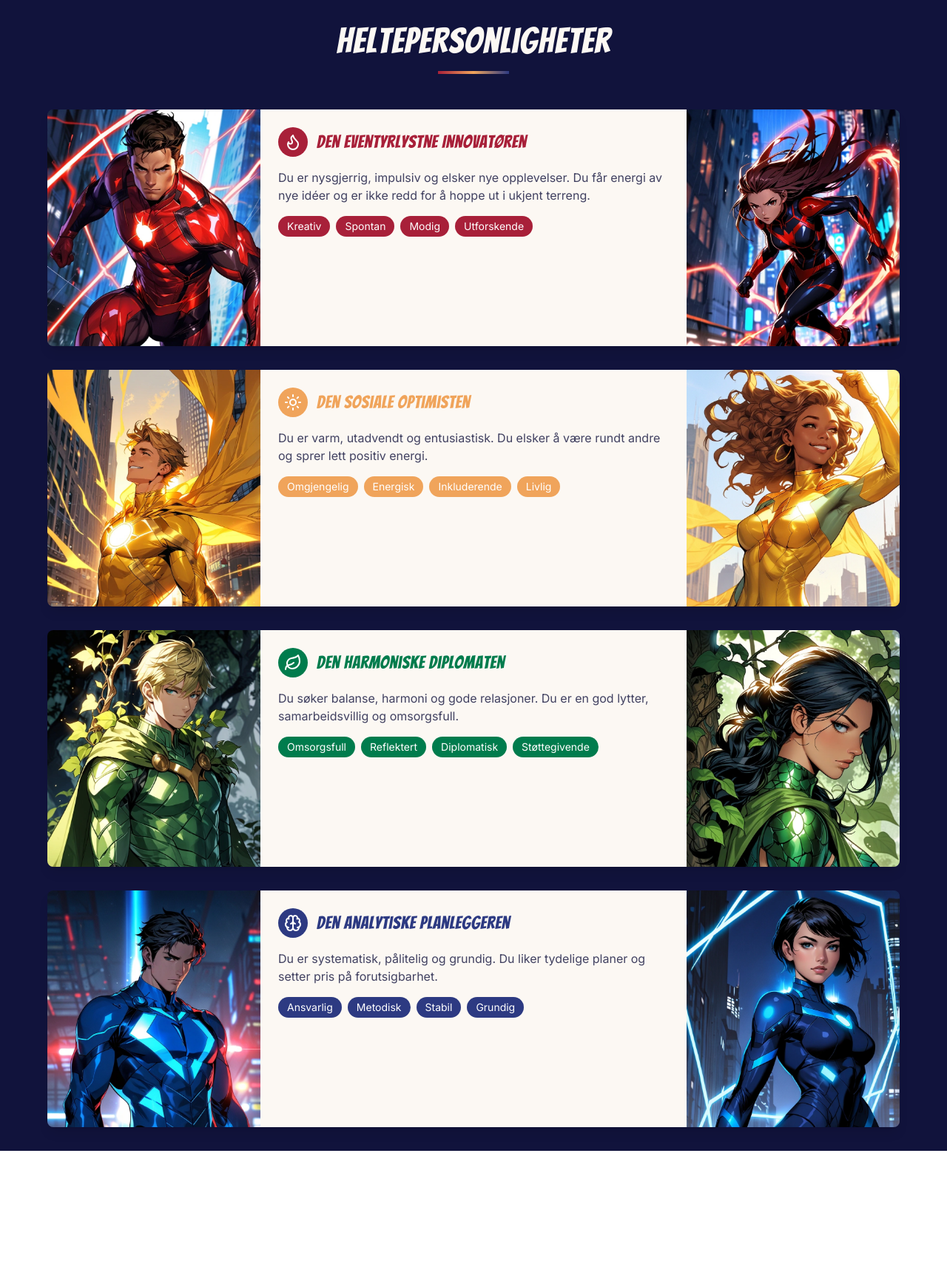
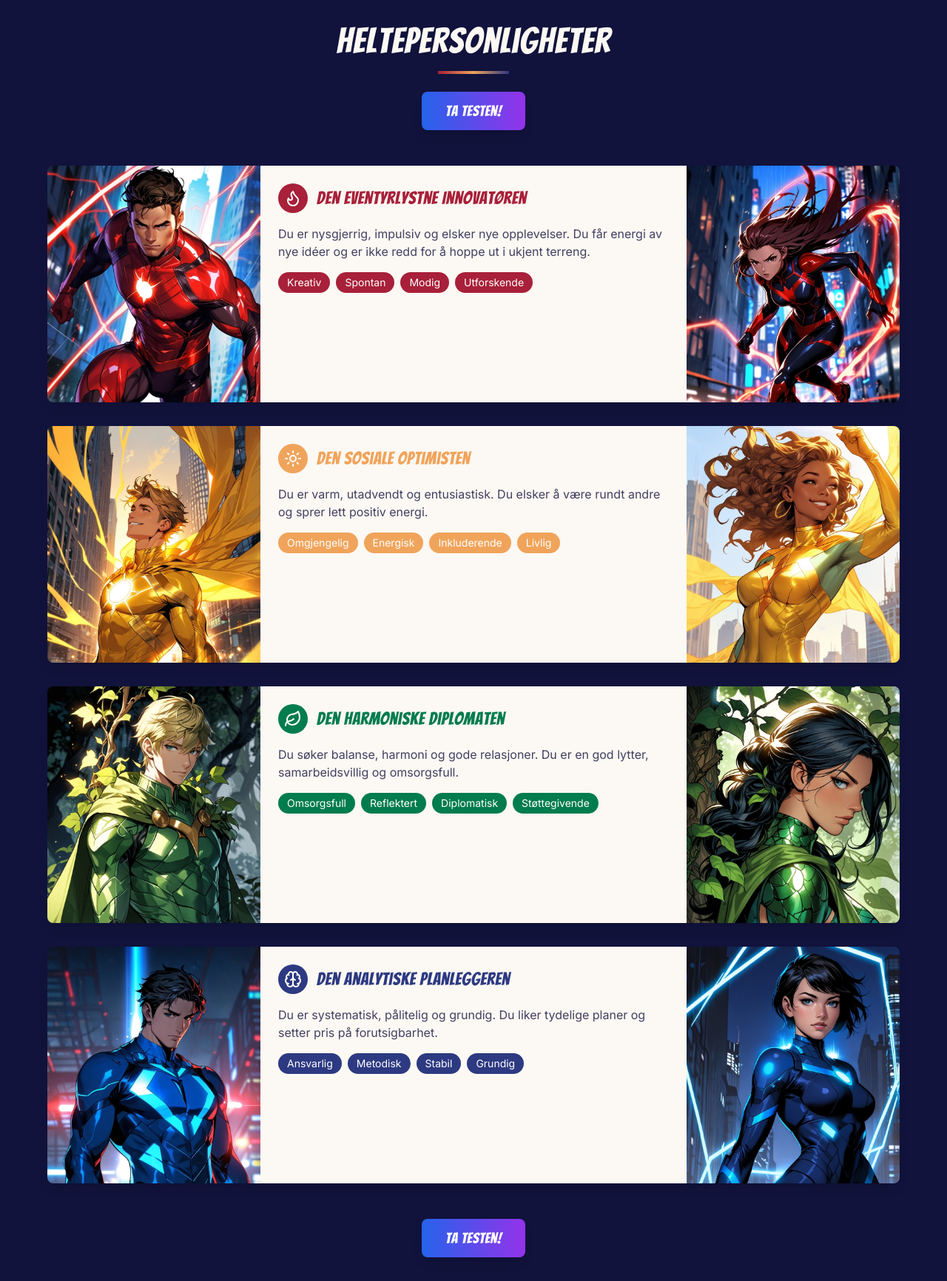
Before and after one commit to JosteinSandKjellsen/hero-app, a Next.js app: page /en/personalities in a window 1280 px wide. Shown: the whole page at 74% size. Before the commit the page ends 1556 px from the top, so only its background shows below. Built offline with nearby package versions, Linux system fonts and the light colour scheme.

Commit message:
Added button for taking the test on  personalities page

```diff
--- a/app/[locale]/personalities/page.tsx
+++ b/app/[locale]/personalities/page.tsx
@@ -1,4 +1,5 @@
 import { useTranslations } from 'next-intl';
+import Link from 'next/link';
 import { PersonalitySection } from '@/app/_components/personalities/PersonalitySection';
 import { personalities } from '@/app/_data/personalities';
 
@@ -11,7 +12,13 @@ export default function PersonalitiesPage(): JSX.Element {
         <h1 className="text-4xl md:text-5xl font-bangers tracking-wide mb-4 text-light">
           {t('title')}
         </h1>
-        <div className="w-24 h-1 bg-gradient-to-r from-red via-yellow to-blue mx-auto"></div>
+        <div className="w-24 h-1 bg-gradient-to-r from-red via-yellow to-blue mx-auto mb-6"></div>
+        <Link
+          href="/"
+          className="inline-block px-8 py-3 bg-gradient-to-r from-blue-600 to-purple-600 hover:from-blue-700 hover:to-purple-700 text-white font-bangers text-xl tracking-wide rounded-lg shadow-lg transition-all transform hover:scale-105"
+        >
+          {t('takeTest')}
+        </Link>
       </div>
 
       <div className="space-y-8">
@@ -19,6 +26,15 @@ export default function PersonalitiesPage(): JSX.Element {
           <PersonalitySection key={personality.color} personality={personality} />
         ))}
       </div>
+
+      <div className="text-center mt-12">
+        <Link
+          href="/"
+          className="inline-block px-8 py-3 bg-gradient-to-r from-blue-600 to-purple-600 hover:from-blue-700 hover:to-purple-700 text-white font-bangers text-xl tracking-wide rounded-lg shadow-lg transition-all transform hover:scale-105"
+        >
+          {t('takeTest')}
+        </Link>
+      </div>
     </main>
   );
 }
--- a/app/messages/en.json
+++ b/app/messages/en.json
@@ -411,7 +411,8 @@
     "overview": "Latest Heroes"
   },
   "personalitiesPage": {
-    "title": "Hero Personalities"
+    "title": "Hero Personalities",
+    "takeTest": "Take the test!"
   },
   "generatedHeroes": {
     "title": "Generated Heroes",
--- a/app/messages/no.json
+++ b/app/messages/no.json
@@ -411,7 +411,8 @@
     "overview": "Siste Helter"
   },
   "personalitiesPage": {
-    "title": "Heltepersonligheter"
+    "title": "Heltepersonligheter",
+    "takeTest": "Ta testen!"
   },
   "generatedHeroes": {
     "title": "Genererte Helter",
```
Also changed, not shown: 1 other file (tests, documents, lock files or other folders).
